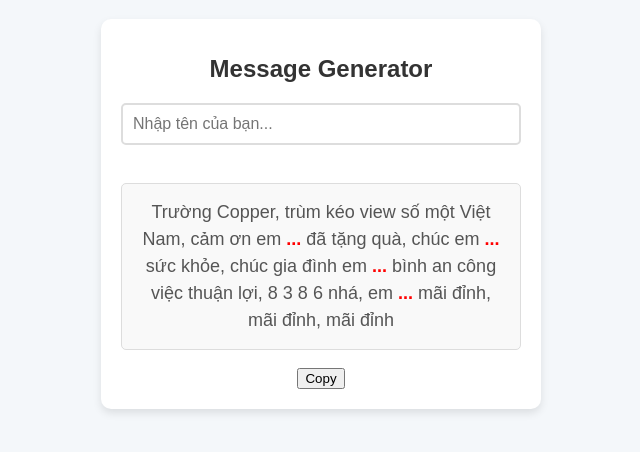
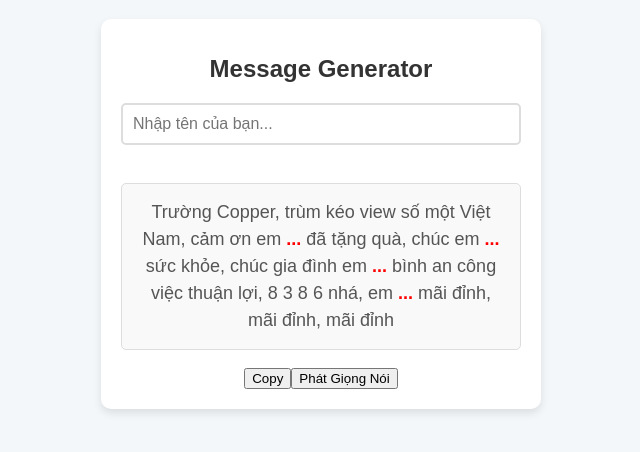
Before and after one commit to HuyBV02/gen-text, a React (Create React App) app: page / in a window 1280 px wide. Shown: the part 186-638 px from the top of the page, without its empty margins (319-959 px from the left). Built offline with nearby package versions, Linux system fonts and the light colour scheme.

Commit message:
gentextvoice

```diff
--- a/package.json
+++ b/package.json
@@ -6,6 +6,7 @@
     "@testing-library/jest-dom": "^5.17.0",
     "@testing-library/react": "^13.4.0",
     "@testing-library/user-event": "^13.5.0",
+    "axios": "^1.7.7",
     "gen-text": "file:",
     "react": "^18.3.1",
     "react-dom": "^18.3.1",
--- a/src/App.js
+++ b/src/App.js
@@ -1,9 +1,24 @@
-import { useState } from "react";
+import { useState, useEffect } from "react";
 import "./App.css";
 
 function App() {
   const [inputValue, setInputValue] = useState("");
-  const [copySuccess, setCopySuccess] = useState(false); // Thêm trạng thái copy thành công
+  const [copySuccess, setCopySuccess] = useState(false);
+  const [voices, setVoices] = useState([]);
+
+  useEffect(() => {
+    // Lấy danh sách các voice có sẵn từ speechSynthesis
+    const synth = window.speechSynthesis;
+
+    const loadVoices = () => {
+      const availableVoices = synth.getVoices();
+      setVoices(availableVoices);
+    };
+
+    // Đảm bảo load danh sách voice khi nó thay đổi
+    synth.onvoiceschanged = loadVoices;
+    loadVoices();
+  }, []);
 
   const handleChange = (e) => {
     setInputValue(e.target.value);
@@ -11,12 +26,43 @@ function App() {
 
   const handleCopy = () => {
     const message = `Trường Copper, trùm kéo view số một Việt Nam, cảm ơn em ${displayValue} đã tặng quà, chúc em ${displayValue} sức khỏe, chúc gia đình em ${displayValue} bình an công việc thuận lợi, 8 3 8 6 nhá, em ${displayValue} mãi đỉnh, mãi đỉnh, mãi đỉnh`;
-    navigator.clipboard.writeText(message); // Sao chép đoạn text vào clipboard
-    setCopySuccess(true); // Đặt trạng thái copy thành công
-    setTimeout(() => setCopySuccess(false), 2000); // Ẩn thông báo sau 2 giây
+    navigator.clipboard.writeText(message);
+    setCopySuccess(true);
+    setTimeout(() => setCopySuccess(false), 2000);
   };
 
-  const displayValue = inputValue === "" ? "..." : inputValue; // Hiển thị dấu ... nếu chưa có giá trị nhập vào
+  const displayValue = inputValue === "" ? "..." : inputValue;
+
+  const handleSpeak = () => {
+    const message = `Trường Copper, trùm kéo view số một Việt Nam, cảm ơn em ${displayValue} đã tặng quà, chúc em ${displayValue} sức khỏe, chúc gia đình em ${displayValue} bình an công việc thuận lợi, 8 3 8 6 nhá, em ${displayValue} mãi đỉnh, mãi đỉnh, mãi đỉnh`;
+
+    if ("speechSynthesis" in window) {
+      const utterance = new SpeechSynthesisUtterance(message);
+
+      // Tìm giọng nữ tiếng Việt
+      const femaleVoice =
+        voices.find(
+          (voice) => voice.lang === "vi-VN" && voice.name.includes("female")
+        ) || voices.find((voice) => voice.lang === "vi-VN"); // fallback nếu không có giọng nữ
+
+      if (femaleVoice) {
+        utterance.voice = femaleVoice; // Cài đặt giọng nữ
+      }
+
+      utterance.lang = "vi-VN"; // Cài đặt ngôn ngữ tiếng Việt
+      utterance.rate = 1.5; // Cài đặt tốc độ
+      utterance.pitch = 2; // Cài đặt cao độ
+      window.speechSynthesis.speak(utterance);
+    } else {
+      alert("Trình duyệt của bạn không hỗ trợ Speech Synthesis.");
+    }
+  };
+
+  const handleKeyDown = (e) => {
+    if (e.key === "Enter") {
+      handleSpeak(); // Phát giọng nói khi nhấn Enter
+    }
+  };
 
   return (
     <div className="container">
@@ -26,20 +72,36 @@ function App() {
         placeholder="Nhập tên của bạn..."
         value={inputValue}
         onChange={handleChange}
+        onKeyDown={handleKeyDown} // Bắt sự kiện nhấn phím Enter
       />
       <p>
         Trường Copper, trùm kéo view số một Việt Nam, cảm ơn em{" "}
         <span className="red-text">{displayValue}</span> đã tặng quà, chúc em{" "}
-        <span className="red-text">{displayValue}</span> sức khỏe, chúc gia đình em{" "}
-        <span className="red-text">{displayValue}</span> bình an công việc thuận lợi,
-        8 3 8 6 nhá, em <span className="red-text">{displayValue}</span> mãi đỉnh, mãi
-        đỉnh, mãi đỉnh
+        <span className="red-text">{displayValue}</span> sức khỏe, chúc gia đình
+        em <span className="red-text">{displayValue}</span> bình an công việc
+        thuận lợi, 8 3 8 6 nhá, em{" "}
+        <span className="red-text">{displayValue}</span> mãi đỉnh, mãi đỉnh, mãi
+        đỉnh
       </p>
-      <button onClick={handleCopy} className="copy-button">Copy</button>
-      {copySuccess && <span style={{color:"green", fontSize:"10px", marginLeft:"5px"}} className="copy-success">Copy thành công!</span>} {/* Hiển thị thông báo copy thành công */}
+
+      <button onClick={handleCopy} className="copy-button">
+        Copy
+      </button>
+      {copySuccess && (
+        <span
+          style={{ color: "green", fontSize: "10px", marginLeft: "5px" }}
+          className="copy-success"
+        >
+          Copy thành công!
+        </span>
+      )}
+
+      {/* Nút để phát giọng nói */}
+      <button onClick={handleSpeak} className="speak-button">
+        Phát Giọng Nói
+      </button>
     </div>
   );
-
 }
 
 export default App;
```
Also changed, not shown: 1 other file (tests, documents, lock files or other folders).
